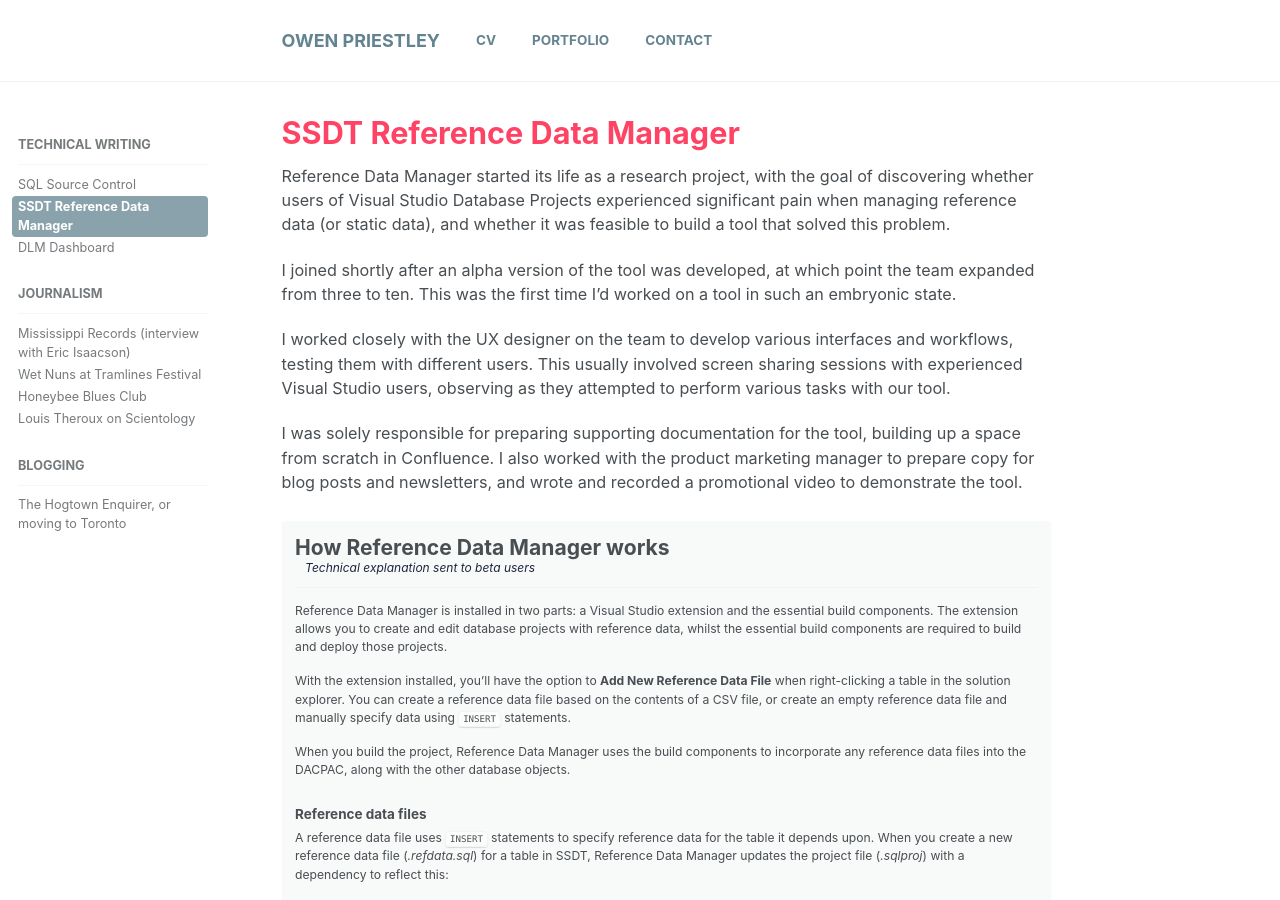
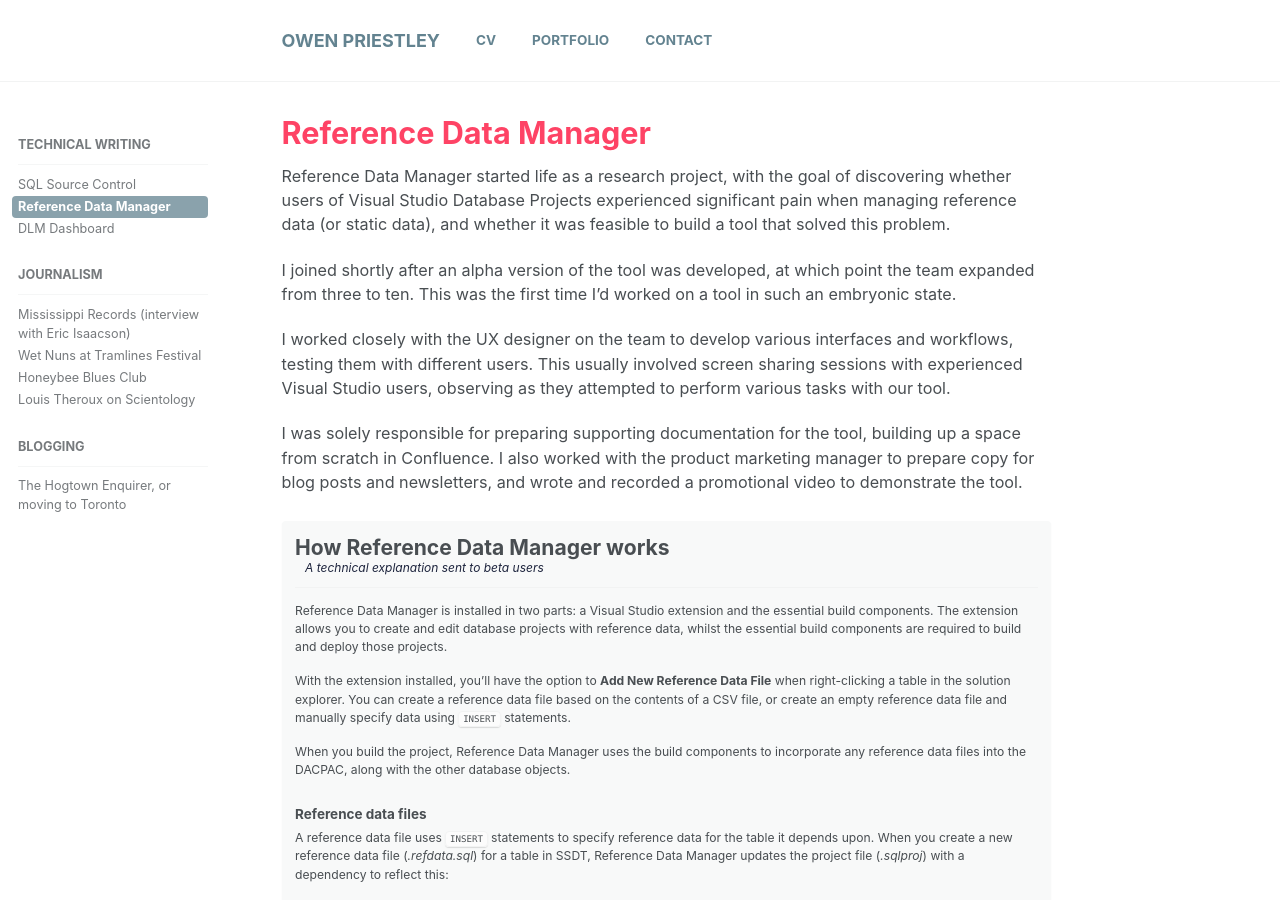
Before and after one commit to owenpriestley/owenpriestley.github.io, a Jekyll site: the page built from _portfolio/redgate/ssdt.md, in a window 1280 px wide and 900 px high. Built offline with Jekyll 4.4.1, drawn with Linux system fonts in a browser that asks for light colours.

Commit message:
Update rdm titles

```diff
--- a/_data/navigation.yml
+++ b/_data/navigation.yml
@@ -15,7 +15,7 @@
     children:
       - title: "SQL Source Control"
         url: /portfolio/redgate/migrations/
-      - title: "SSDT Reference Data Manager"
+      - title: "Reference Data Manager"
         url: /portfolio/redgate/ssdt/
       - title: "DLM Dashboard"
         url: /portfolio/redgate/dlmdb/
--- a/_portfolio/redgate/ssdt.md
+++ b/_portfolio/redgate/ssdt.md
@@ -1,5 +1,5 @@
 ---
-title: "SSDT Reference Data Manager"
+title: "Reference Data Manager"
 layout: single
 excerpt: "Owen Priestley"
 sitemap: true
@@ -7,7 +7,7 @@
 sidebar:
   nav: "portfolio"
 ---
-Reference Data Manager started its life as a research project, with the goal of discovering whether users of Visual Studio Database Projects experienced significant pain when managing reference data (or static data), and whether it was feasible to build a tool that solved this problem.
+Reference Data Manager started life as a research project, with the goal of discovering whether users of Visual Studio Database Projects experienced significant pain when managing reference data (or static data), and whether it was feasible to build a tool that solved this problem.
 
 I joined shortly after an alpha version of the tool was developed, at which point the team expanded from three to ten. This was the first time I’d worked on a tool in such an embryonic state.
 
@@ -16,7 +16,7 @@
 I was solely responsible for preparing supporting documentation for the tool, building up a space from scratch in Confluence. I also worked with the product marketing manager to prepare copy for blog posts and newsletters, and wrote and recorded a promotional video to demonstrate the tool.
 <div markdown="1" class="notice">
 # How Reference Data Manager works
-<h2 class="subtitle">Technical explanation sent to beta users</h2>
+<h2 class="subtitle">A technical explanation sent to beta users</h2>
 <h3> </h3>
 <hr>
 
```
